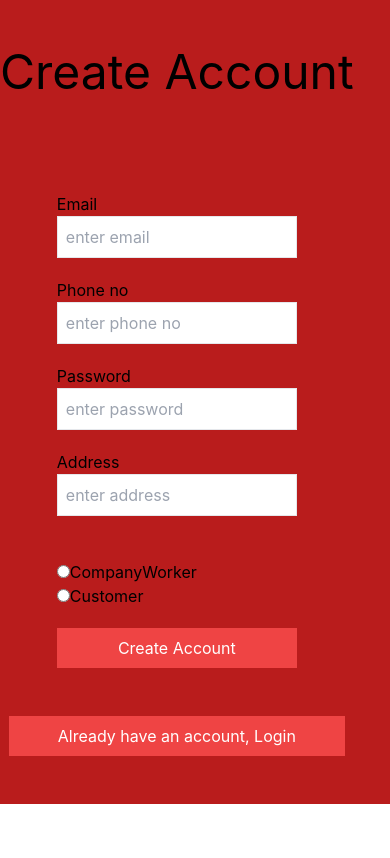
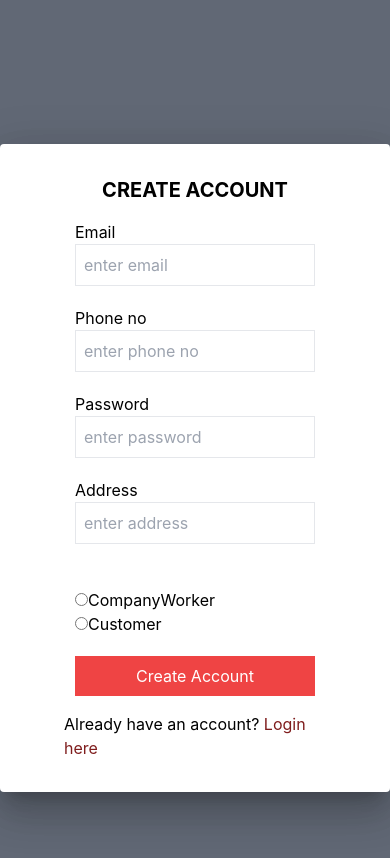
Before and after one commit to ritu456286/InvigoPulse, a React (Create React App) app in the folder client/: page /customerregister in a window 390 px wide. Shown: the top 858 px of the page. Built offline with nearby package versions, Linux system fonts and the light colour scheme.

Commit message:
updated UI of register and login page, added responsiveness

```diff
--- a/client/package.json
+++ b/client/package.json
@@ -4,6 +4,11 @@
   "proxy": "http://127.0.0.1:5000/",
   "private": true,
   "dependencies": {
+    "@emotion/react": "^11.11.4",
+    "@emotion/styled": "^11.11.0",
+    "@mui/icons-material": "^5.15.11",
+    "@mui/material": "^5.15.11",
+    "@mui/styled-engine-sc": "^6.0.0-alpha.17",
     "@supabase/auth-ui-react": "^0.4.7",
     "@supabase/auth-ui-shared": "^0.1.8",
     "@supabase/supabase-js": "^2.39.7",
@@ -17,6 +22,7 @@
     "react-scripts": "5.0.1",
     "react-toastify": "^10.0.4",
     "routes": "^2.1.0",
+    "styled-components": "^6.1.8",
     "web-vitals": "^2.1.4"
   },
   "scripts": {
--- a/client/public/index.html
+++ b/client/public/index.html
@@ -3,6 +3,17 @@
   <head>
     <meta charset="utf-8" />
     <link rel="icon" href="%PUBLIC_URL%/favicon.ico" />
+    <link rel="preconnect" href="https://fonts.googleapis.com" />
+    <link rel="preconnect" href="https://fonts.gstatic.com" crossorigin />
+    <link
+      rel="stylesheet"
+      href="https://fonts.googleapis.com/css2?family=Roboto:wght@300;400;500;700&display=swap"
+    />
+    <link
+      rel="stylesheet"
+      href="https://fonts.googleapis.com/icon?family=Material+Icons"
+    />
+
     <meta name="viewport" content="width=device-width, initial-scale=1" />
     <meta name="theme-color" content="#000000" />
     <meta
--- a/client/src/components/customerLogin/customerlogin.js
+++ b/client/src/components/customerLogin/customerlogin.js
@@ -1,8 +1,9 @@
 import React from "react";
-import { useState, useContext } from "react";
+import { useState, useContext, useEffect } from "react";
 import { Link, useNavigate } from "react-router-dom";
 import { AuthContext } from "../../cotexts/AuthContext";
 import { toast } from "react-toastify";
+import register_svg from "../../asserts/register_svg.svg";
 function CustomerLogin() {
   const [email, setEmail] = useState(null);
   const [password, setPassword] = useState(null);
@@ -60,13 +61,27 @@ function CustomerLogin() {
       }
     }
   };
+  const [windowWidth, setWindowWidth] = useState(window.innerWidth);
+
+  useEffect(() => {
+    const handleResize = () => {
+      setWindowWidth(window.innerWidth);
+    };
+
+    window.addEventListener("resize", handleResize);
+
+    return () => {
+      window.removeEventListener("resize", handleResize);
+    };
+  }, []);
+
   return (
     <div className="w-screen h-screen flex flex-col justify-center items-center gap-12">
-      <h1 className="text-center bold text-5xl  p">Login</h1>
-      <div className="flex flex-row justify-center items-center gap-12">
-        <div>
+      <h1 className="text-center font-bold text-5xl">Login</h1>
+      <div className="flex flex-col md:flex-row justify-center items-center md:items-center gap-12">
+        <div className="w-full md:w-100 border border-gray-200 border-2 shadow-lg">
           <form
-            className="p-6 custom_shadows  flex flex-col justify-center items-center gap-5"
+            className="p-6 custom_shadows flex flex-col justify-center items-center gap-5"
             onSubmit={(e) => {
               login(e);
             }}
@@ -76,29 +91,30 @@ function CustomerLogin() {
               <br />
               <input
                 type="text"
-                placeholder="enter email"
+                placeholder="Enter email"
                 value={email}
-                className="border border-black-100 p-2"
+                className="border border-black-100 p-2 w-full"
                 onChange={(e) => {
                   setEmail(e.target.value);
                 }}
               />
             </div>
-
             <div>
               <label>Password</label>
               <br />
               <input
                 type="password"
-                placeholder="enter password"
-                className="border border-black-100 p-2"
+                placeholder="Enter password"
+                className="border border-black-100 p-2 w-full"
                 value={password}
                 onChange={(e) => {
                   setPassword(e.target.value);
                 }}
               />
             </div>
-            <button className="bg-red-500 py-2 px-11 text-white">login</button>
+            <button className="bg-red-500 py-2 px-11 text-white w-full">
+              Login
+            </button>
           </form>
           <button
             className="bg-red-500 py-2 px-11 w-full text-white"
@@ -107,8 +123,14 @@ function CustomerLogin() {
             Don't have an account, Register
           </button>
         </div>
-        {/*the image*/}
-        {/* <img src={ServiceImg} /> */}
+        {/* Conditional rendering for the image */}
+        {windowWidth >= 1000 && (
+          <img
+            src={register_svg}
+            className="w-100 h-80 md:w-100 md:h-80"
+            alt="Register"
+          />
+        )}
       </div>
     </div>
   );
--- a/client/src/components/customerRegister/customerregister.js
+++ b/client/src/components/customerRegister/customerregister.js
@@ -3,7 +3,16 @@ import { Link, useNavigate } from "react-router-dom";
 import { supabase } from "../../supabaseConfig";
 import { AuthContext } from "../../cotexts/AuthContext";
 import { toast } from "react-toastify";
+import { Box } from "@mui/material";
+import register_svg from "../../asserts/register_svg.svg";
 function CustomerRegister() {
+  const style = {
+    bgcolor: "background.paper",
+    boxShadow: 24,
+    justifyContent: "center",
+    alignItems: "center",
+    p: 2,
+  };
   const [email, setEmail] = useState(null);
   const [password, setPassword] = useState(null);
   const [phone, setPhone] = useState(null);
@@ -73,13 +82,13 @@ function CustomerRegister() {
     setRole(e.target.value);
   };
   return (
-    <div className="w-full h-full bg-red-700 flex flex-col justify-center items-ceter">
-      <div className="h-fit w-fit py-12 flex flex-col justify-center items-center gap-12">
-        <h1 className="text-center bold text-5xl  p">Create Account</h1>
-        <div className="flex flex-row justify-center items-center gap-12">
-          <div>
+    <div className="w-full h-full py-36 bg-slate-800 backdrop-filter backdrop-blur-lg bg-opacity-70 flex flex-col justify-center items-center h-full">
+      <Box sx={style} flexDirection={"column"} boxShadow={3} borderRadius={1}>
+        <div className="flex justify-center items-center w-full flex-row">
+          <div className="flex justify-center flex-col items-center  w-full px-12 py-4 gap-4">
+            <h1 className="text-xl font-bold">CREATE ACCOUNT</h1>
             <form
-              className="p-12 custom_shadows  flex flex-col justify-center items-start gap-5 w-fit"
+              className="custom_shadows  flex flex-col justify-center items-start gap-5 w-fit"
               onSubmit={(e) => register(e)}
             >
               <div>
@@ -166,17 +175,17 @@ function CustomerRegister() {
                 Create Account
               </button>
             </form>
-            <button
-              className="bg-red-500 py-2 px-11 w-full text-white"
-              onClick={() => navigate("/login/user")}
-            >
-              Already have an account, Login
-            </button>
+            <div>
+              <p>
+                Already have an account?{" "}
+                <span className="text-red-900">
+                  <Link to="/customerlogin">Login here</Link>
+                </span>
+              </p>
+            </div>
           </div>
-          {/*the image*/}
-          {/* <img src={ServiceImg} /> */}
         </div>
-      </div>
+      </Box>
     </div>
   );
 }
```
Also changed, not shown: client/src/asserts/register_svg.svg (added), 1 other file (tests, documents, lock files or other folders).
